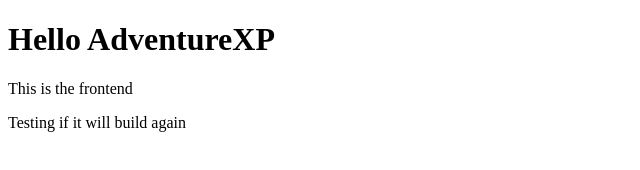
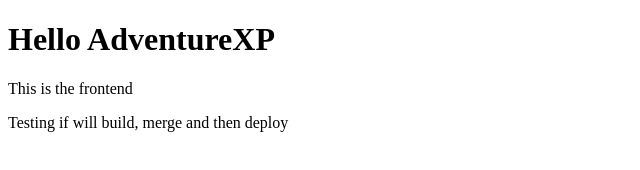
Before and after one commit to Rasmus2103/AdventureXP-frontend, a plain HTML site: page index.html in a window 1280 px wide. Shown: the whole page, without its empty margins (0-640 px from the left). Drawn offline with Linux system fonts and the light colour scheme.

Commit message:
deploy testing

```diff
--- a/index.html
+++ b/index.html
@@ -8,6 +8,6 @@
 <body>
     <h1>Hello AdventureXP</h1>
     <p>This is the frontend</p>
-    <p>Testing if it will build again</p>
+    <p>Testing if will build, merge and then deploy</p>
 </body>
 </html>
```
